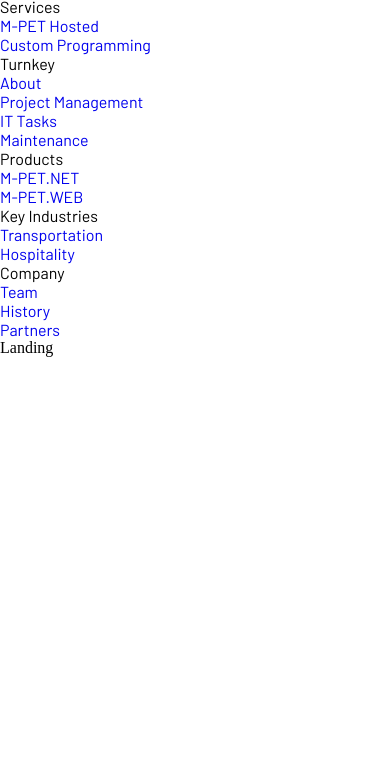
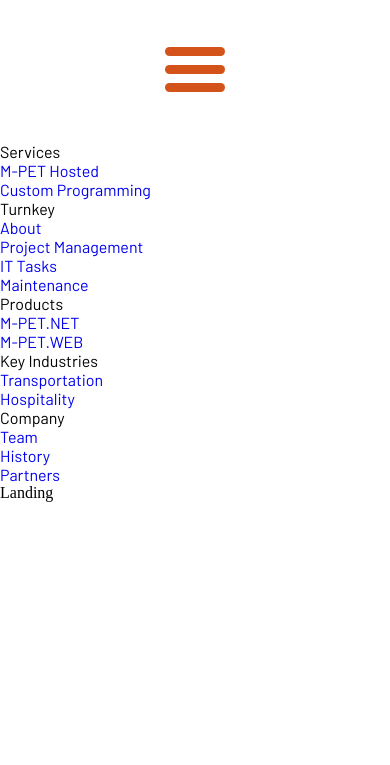
Before and after one commit to Four-Winds-Group-Inc/fwginc, a React app: page / in a window 390 px wide. Shown: the part 79-844 px from the top of the page. Built offline with nearby package versions, Linux system fonts and the light colour scheme; a web font is replaced by a local one.

Commit message:
Working hamburger.

```diff
--- a/src/components/app/index.js
+++ b/src/components/app/index.js
@@ -1,5 +1,5 @@
 import React, { Component } from 'react'
-import {BrowserRouter, Route} from 'react-router-dom'
+import { BrowserRouter, Route } from 'react-router-dom'
 import Header from '../header'
 import Nav from '../nav'
 import Landing from '../landing'
@@ -8,6 +8,7 @@
 import Company from '../company'
 import KeyIndustries from '../key-industries'
 import TurnKey from '../services/turnkey'
+import Hamburger from '../hamburger'
 import '../../styles/main.scss'
 
 class App extends Component {
@@ -15,10 +16,11 @@
     return (
       <div>
         <Header />
+        <Hamburger />
         <Nav />
         <BrowserRouter>
           <div>
-            <Route exact path='/' component={Landing}/>
+            <Route exact path='/' component={Landing} />
             <Route exact path='/products' component={Products} />
             <Route exact path='/services' component={Services} />
             <Route exact path='/company' component={Company} />
--- /dev/null
+++ b/src/components/hamburger/index.js
@@ -0,0 +1,26 @@
+import React, { Component } from 'react'
+
+class Hamburger extends Component {
+  constructor( props ) {
+    super( props )
+    this.state = {
+      open: false,
+    }
+  }
+  clickHandler = () => {
+    this.setState( { open: !this.state.open } )
+  }
+  render() {
+    let toggleClass = this.state.open ? 'open' : ''
+    console.log(this.state, 'This is great.')
+    return (
+      <div onClick={this.clickHandler} className={'hamburger' + toggleClass}>
+        <span></span>
+        <span></span>
+        <span></span>
+      </div>
+    )
+  }
+}
+
+export default Hamburger
--- a/src/styles/_base.scss
+++ b/src/styles/_base.scss
@@ -1,3 +1,5 @@
+@import 'vars';
+
 html {
 	height: 100%;
 	width: 100%;
@@ -8,9 +10,14 @@
   min-height: 100%;
   min-width: 100%;
   font-size: 18px;
+  font-family: 'Barlow';
 }
 
 main {
 	margin: 0 auto;
 	min-height: 100vh;
 }
+
+h1, h2, h3, h4 {
+  font-family: 'Cantata One';
+}
--- a/src/styles/_layout.scss
+++ b/src/styles/_layout.scss
@@ -1,9 +1,83 @@
 @import 'vars';
 
-body {
-  font-family: 'Barlow';
+.hamburger, .hamburgeropen {
+  width: 60px;
+  height: 45px;
+  position: relative;
+  margin: 50px auto;
+  -webkit-transform: rotate(0deg);
+  -moz-transform: rotate(0deg);
+  -o-transform: rotate(0deg);
+  transform: rotate(0deg);
+  -webkit-transition: .5s ease-in-out;
+  -moz-transition: .5s ease-in-out;
+  -o-transition: .5s ease-in-out;
+  transition: .5s ease-in-out;
+  cursor: pointer;
 }
 
-h1, h2, h3, h4 {
-  font-family: 'Cantata One';
+.hamburger span, .hamburgeropen span {
+  display: block;
+  position: absolute;
+  height: 9px;
+  width: 100%;
+  background: #d3531a;
+  border-radius: 9px;
+  opacity: 1;
+  left: 0;
+  -webkit-transform: rotate(0deg);
+  -moz-transform: rotate(0deg);
+  -o-transform: rotate(0deg);
+  transform: rotate(0deg);
+  -webkit-transition: .25s ease-in-out;
+  -moz-transition: .25s ease-in-out;
+  -o-transition: .25s ease-in-out;
+  transition: .25s ease-in-out;
 }
+
+.hamburger span:nth-child(1), .hamburgeropen span:nth-child(1) {
+  top: 0px;
+  -webkit-transform-origin: left center;
+  -moz-transform-origin: left center;
+  -o-transform-origin: left center;
+  transform-origin: left center;
+}
+
+.hamburger span:nth-child(2), .hamburgeropen span:nth-child(2) {
+  top: 18px;
+  -webkit-transform-origin: left center;
+  -moz-transform-origin: left center;
+  -o-transform-origin: left center;
+  transform-origin: left center;
+}
+
+.hamburger span:nth-child(3), .hamburgeropen span:nth-child(3) {
+  top: 36px;
+  -webkit-transform-origin: left center;
+  -moz-transform-origin: left center;
+  -o-transform-origin: left center;
+  transform-origin: left center;
+}
+
+.hamburgeropen span:nth-child(1) {
+  -webkit-transform: rotate(45deg);
+  -moz-transform: rotate(45deg);
+  -o-transform: rotate(45deg);
+  transform: rotate(45deg);
+  top: -3px;
+  left: 8px;
+}
+
+.hamburgeropen span:nth-child(2) {
+  width: 0%;
+  opacity: 0;
+}
+
+.hamburgeropen span:nth-child(3) {
+  -webkit-transform: rotate(-45deg);
+  -moz-transform: rotate(-45deg);
+  -o-transform: rotate(-45deg);
+  transform: rotate(-45deg);
+  top: 39px;
+  left: 8px;
+}
```
